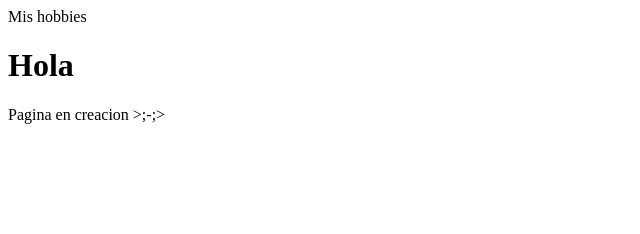
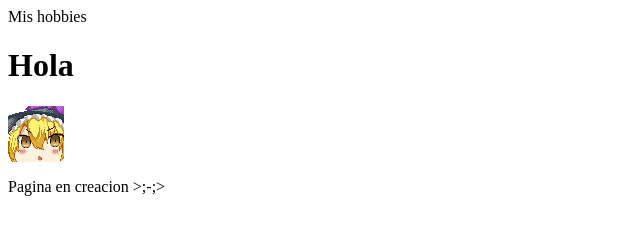
Before and after one commit to IrvingVelica/practica02, a plain HTML site: page index.html in a window 1280 px wide. Shown: the whole page, without its empty margins (0-640 px from the left). Drawn offline with Linux system fonts and the light colour scheme; files whose address does not match are found by name.

Commit message:
index prueba

```diff
--- a/index.html
+++ b/index.html
@@ -4,6 +4,7 @@
 	</head>
 	<body>
 		<h1>Hola</h1>
+		<img src="C:\Users\dell\Desktop\p2\media\cirlSee.png">
 		<p> Pagina en creacion >;-;> </p>
 	</body>
 </html>
```
